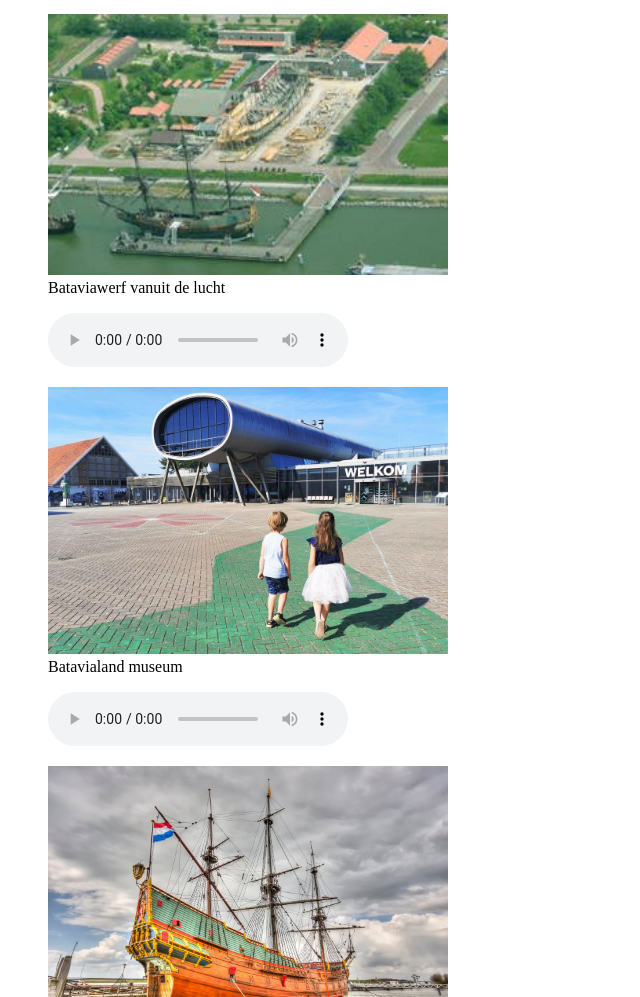
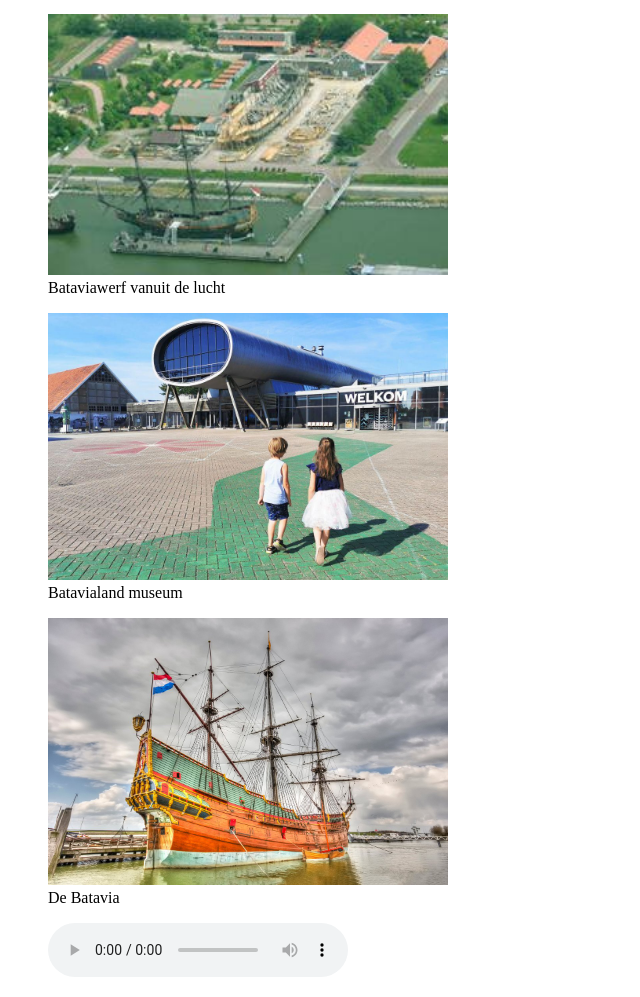
Before and after one commit to Tascha031/NHA-huiswerk-les-9, a plain HTML site: page galerij.html in a window 1280 px wide. Shown: the part 103-1100 px from the top of the page, without its empty margins (0-640 px from the left). Drawn offline with Linux system fonts and the light colour scheme.

Commit message:
Update galerij.html
2 audiofragmenten verwijderd. Hoorde niet bij de opdracht.

```diff
--- a/galerij.html
+++ b/galerij.html
@@ -21,16 +21,8 @@
         </figure>
 
         <figure>
-            <audio controls src="mp3-voorbeeld-1.mp3"></audio>
-        </figure>
-
-        <figure>
             <img src="batavia-museum.jpg" alt="Batavialand museum" title="Bron: reis-liefde.nl" width="400">
             <figcaption>Batavialand museum</figcaption>
-        </figure>
-
-        <figure>
-            <audio controls src="mp3-voorbeeld-2.mp3"></audio>
         </figure>
 
         <figure>
```
